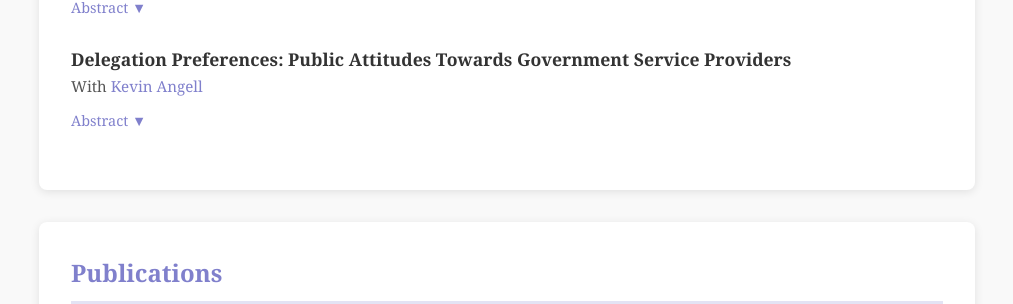
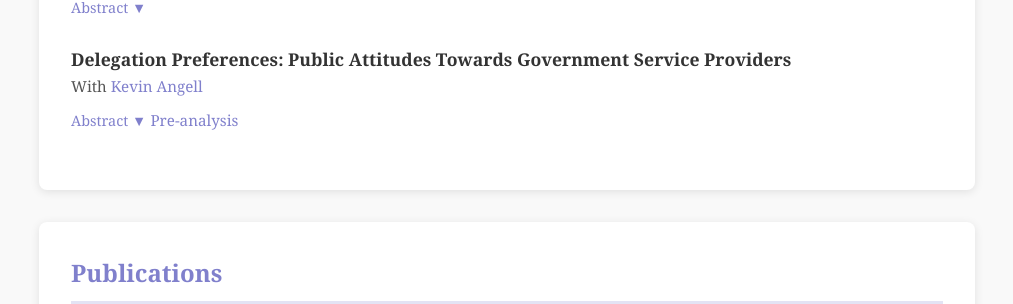
Before and after one commit to L-Cain/L-Cain.github.io, a Jekyll site: the page built from research.md, in a window 1280 px wide and 900 px high, scrolled down 390 px. Shown: the part 150-454 px from the top of the window, without its empty margins (133-1146 px from the left). Built offline with Jekyll 4.4.1, drawn with Linux system fonts in a browser that asks for light colours; our own code applies the rules of GitHub Pages for plain Markdown files.

Commit message:
Update research.md

```diff
--- a/research.md
+++ b/research.md
@@ -42,8 +42,8 @@ Government</a>
     <button onclick="var a=this.nextElementSibling;a.style.display=a.style.display==='block'?'none':'block';this.textContent=this.textContent==='Abstract ▼'?'Abstract ▲':'Abstract ▼';" style="margin-top:0.5rem;background:none;border:none;color:#8080cc;padding:0.25rem 0;cursor:pointer;font-family:inherit;font-size:0.9rem;">Abstract ▼</button>
     <div style="display:none;margin-top:0.75rem;padding:1rem;background:#f0f0f8;border-left:3px solid #8080cc;border-radius:0 4px 4px 0;">
       <p>What does the public think about the outsourcing of government work to the private sector? Do Americans anticipate higher costs and lower quality when the state contracts with private firms? Holding constant these outcomes, are there residual preferences for state provision of social services? We find tentative affirmative answers to these questions using a series of simple survey experiments. These results indicate that the public expects better results from legislative delegation to bureaucrats and to non-profits than to for-profit firms or when representatives retain the prerogative. When the provider is held constant, the public anticipates worse results on average from giving a private firm broad rather than limited discretion to enact legislative goals. </p>
-     <span style="font-size: 0.95rem; color: #555;"> <a href="https://coauthor1website.com">Pre-analysis </a></span>
-    </div>
+     </div>
+   <span style="font-size: 0.95rem; color: #555;"> <a href="https://coauthor1website.com">Pre-analysis </a></span>
   </div>
 
 
```
